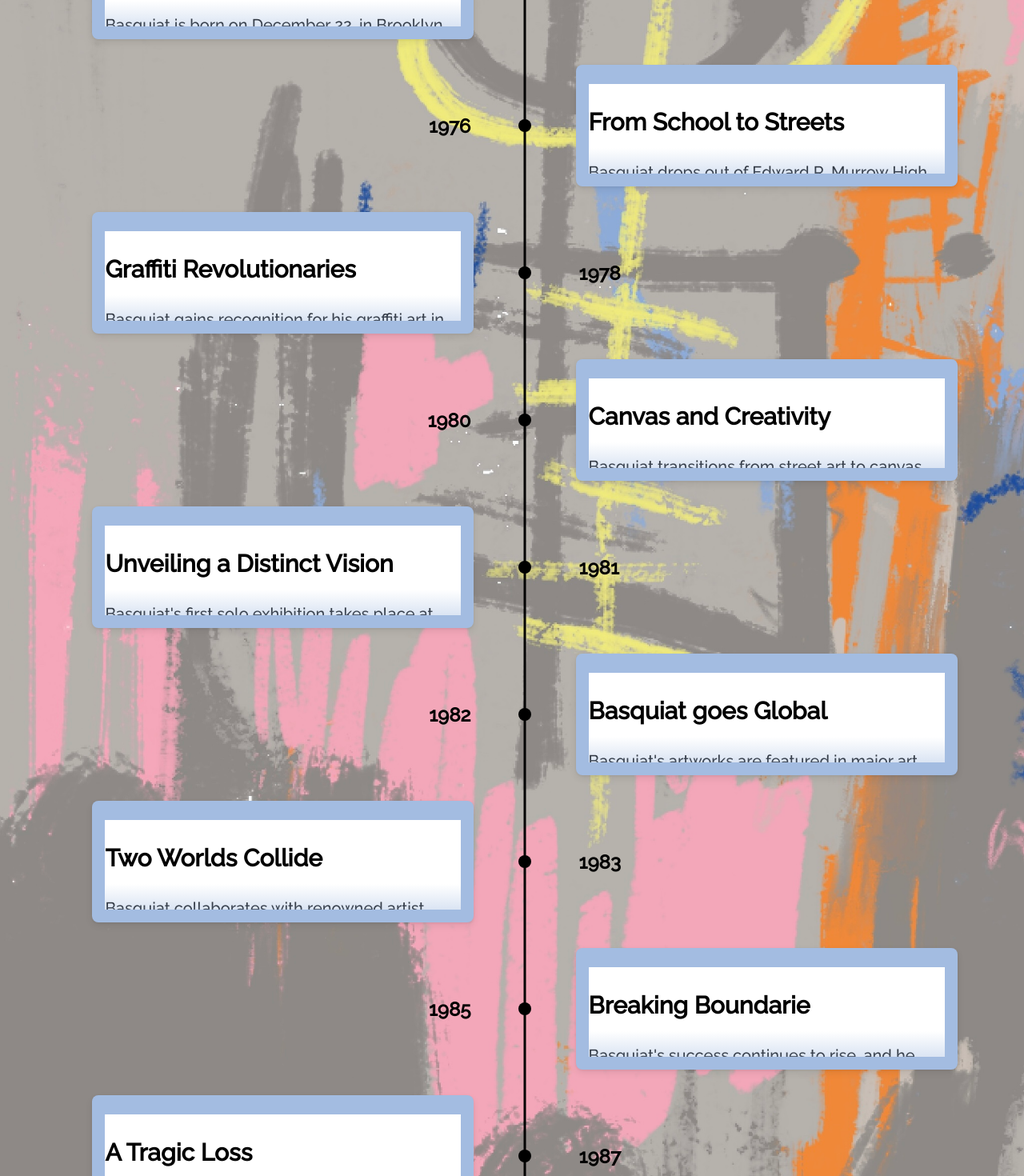
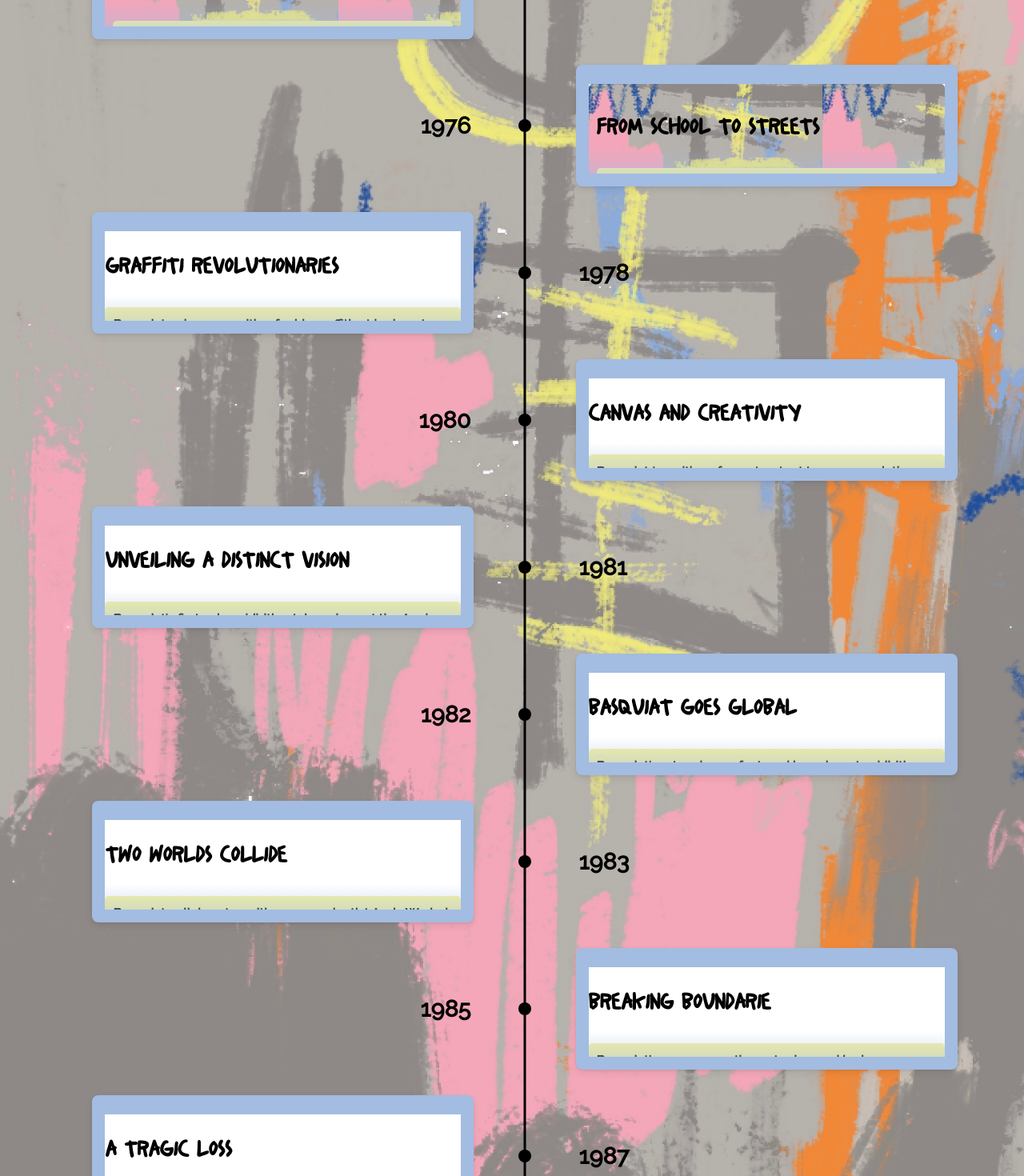
Before and after one commit to VanessaSchwab1906/basquiat-exhibition-app, a React (Create React App) app: page /biography in a window 1280 px wide. Shown: the part 440-1910 px from the top of the page at 80% size. Built offline with nearby package versions, Linux system fonts and the light colour scheme.

Commit message:
add new styling to timeline

```diff
--- a/src/components/Biography/Biography.css
+++ b/src/components/Biography/Biography.css
@@ -13,3 +13,23 @@
   text-align: center;
   margin-top: 50px;
 }
+
+.timeline__wrapper {
+  /* background-color: #f6a7b8; */
+  background-image: url("../../assets/images/backgrounds/timeline.png");
+  border-radius: 5px;
+  padding: 10px;
+}
+
+.timline__headline {
+  font-family: "Basquiat Font";
+  font-size: 30px;
+}
+
+.timline__text {
+  font-size: 16px;
+  font-weight: bolder;
+  background-color: #f5f2a2;
+  border-radius: 5px;
+  padding: 10px;
+}
--- a/src/components/Biography/Biography.js
+++ b/src/components/Biography/Biography.js
@@ -1,73 +1,72 @@
 import "./Biography.css";
 import { Chrono } from "react-chrono";
-import { useEffect, useState } from "react";
 
 const customContent = [
-  <div>
-    <h2>The Birth of a Visionary</h2>
-    <p>
+  <div className="timeline__wrapper">
+    <h2 className="timline__headline">the birth of a visionary</h2>
+    <p className="timline__text">
       Basquiat is born on December 22, in Brooklyn, New York City, to a Haitian
       father and Puerto Rican mother.
     </p>
   </div>,
-  <div>
-    <h2>From School to Streets</h2>
-    <p>
+  <div className="timeline__wrapper">
+    <h2 className="timline__headline">from school to streets</h2>
+    <p className="timline__text">
       Basquiat drops out of Edward R. Murrow High School in Brooklyn and begins
       his artistic journey as a street artist, using the pseudonym SAMO (Same
       Old Shit).
     </p>
   </div>,
   <div>
-    <h2>Graffiti Revolutionaries</h2>
-    <p>
+    <h2 className="timline__headline">graffiti revolutionaries</h2>
+    <p className="timline__text">
       Basquiat gains recognition for his graffiti art in downtown Manhattan,
       collaborating with Al Diaz under the SAMO tag. They gain attention for
       their poetic and thought-provoking messages.
     </p>
   </div>,
   <div>
-    <h2>Canvas and Creativity</h2>
-    <p>
+    <h2 className="timline__headline">canvas and creativity</h2>
+    <p className="timline__text">
       Basquiat transitions from street art to canvas paintings, working in a
       loft in downtown Manhattan. He participates in The Times Square Show, a
       groundbreaking group exhibition showcasing emerging artists.
     </p>
   </div>,
   <div>
-    <h2>Unveiling a Distinct Vision</h2>
-    <p>
+    <h2 className="timline__headline">unveiling a distinct vision</h2>
+    <p className="timline__text">
       Basquiat's first solo exhibition takes place at the Annina Nosei Gallery
       in New York, where he gains critical acclaim for his distinct style and
       subject matter.
     </p>
   </div>,
   <div>
-    <h2>Basquiat goes Global</h2>
-    <p>
+    <h2 className="timline__headline">basquiat goes global</h2>
+    <p className="timline__text">
       Basquiat's artworks are featured in major art exhibitions and galleries
       internationally, including the Documenta 7 exhibition in Kassel, Germany,
       and a solo exhibition at the Tony Shafrazi Gallery in New York.
     </p>
   </div>,
   <div>
-    <h2>Two Worlds Collide</h2>
-    <p>
+    <h2 className="timline__headline">two worlds collide</h2>
+    <p className="timline__text">
       Basquiat collaborates with renowned artist Andy Warhol on a series of
       paintings, fusing their distinct styles and gaining widespread attention.
     </p>
   </div>,
   <div>
-    <h2>Breaking Boundarie</h2>
-    <p>
+    <h2 className="timline__headline">breaking boundarie</h2>
+    <p className="timline__text">
       Basquiat's success continues to rise, and he becomes one of the youngest
       artists to be featured in a solo exhibition at the Whitney Museum of
       American Art in New York.
     </p>
   </div>,
   <div>
-    <h2>A Tragic Loss</h2>
-    <p>
+    <h2 className="timline__headline">a tragic loss</h2>
+    <p className="timline__text">
       Tragically, on August 12, Basquiat passes away from a drug overdose at the
       age of 27, leaving behind a significant artistic legacy.
     </p>
@@ -105,35 +104,6 @@
 ];
 
 function ChronoTimeline() {
-  const [highlightedItem, setHighlightedItem] = useState(null);
-
-  useEffect(() => {
-    const handleScroll = () => {
-      const scrollPosition = window.scrollY;
-      console.log(scrollPosition);
-
-      const items = document.querySelectorAll(".chrono__item");
-      items.forEach((item) => {
-        const itemPosition = item.offsetTop;
-        const itemHeight = item.offsetHeight;
-
-        if (
-          scrollPosition >= itemPosition &&
-          scrollPosition < itemPosition + itemHeight
-        ) {
-          const itemId = item.getAttribute("data-id");
-          setHighlightedItem(itemId);
-        }
-      });
-    };
-
-    window.addEventListener("scroll", handleScroll);
-
-    return () => {
-      window.removeEventListener("scroll", handleScroll);
-    };
-  }, []);
-
   const theme = {
     primary: "#000000",
     secondary: "",
@@ -159,9 +129,7 @@
         slideItemDuration={1000}
         theme={theme}
         fontSizes={{
-          cardTitle: "1.2rem",
-          title: "1.5rem",
-          cardText: "1.5rem",
+          title: "1.8rem",
         }}
       >
         {customContent}
```
Also changed, not shown: src/assets/images/backgrounds/timeline.png (added).
